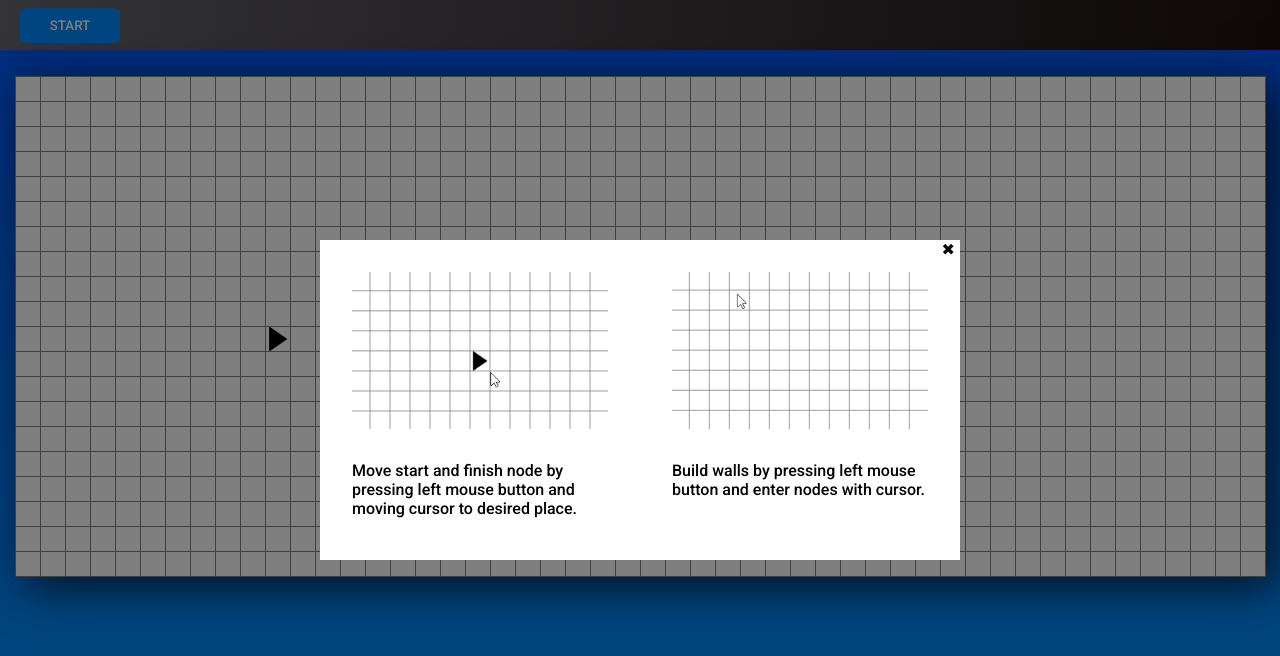
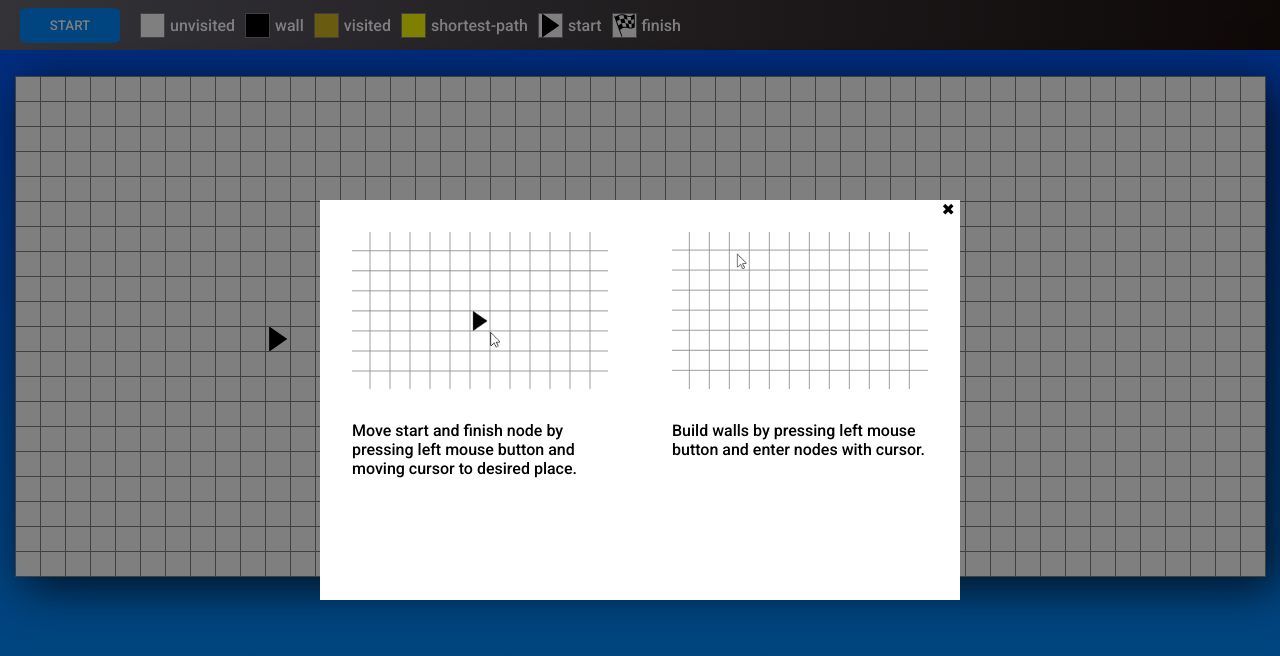
Before and after one commit to RRReact/Algorytmy, a React (Create React App) app: page / in a window 1280 px wide. Shown: the top 656 px of the page. Built offline with nearby package versions, Linux system fonts and the light colour scheme; the HTML template or start-up script is replaced by a standard one.

Commit message:
added legend

```diff
--- a/src/components/Controls/Controls.js
+++ b/src/components/Controls/Controls.js
@@ -1,4 +1,6 @@
 import React, { useState } from "react";
+
+import Legend from "../Legend/Legend";
 
 import {
   animate,
@@ -61,6 +63,7 @@ const Controls = ({
       <button className="start-button" onClick={handleStartOrResetClick}>
         {startOrReset === "start" ? "START" : "RESET"}
       </button>
+      <Legend />
       {/* <select name="" id="">
         <option defaultValue value="Dijkstra">
           Dijkstra
--- /dev/null
+++ b/src/components/Legend/Legend.css
@@ -0,0 +1,7 @@
+.legend-flex {
+  display: flex;
+  flex-direction: row;
+  color: white;
+  font-family: "Roboto", sans-serif;
+  margin-left: 10px;
+}
--- /dev/null
+++ b/src/components/Legend/Legend.js
@@ -0,0 +1,26 @@
+import React from "react";
+
+import LegendItem from "../LegendItem/LegendItem";
+
+import "./Legend.css";
+
+const Legend = () => {
+  const nodes = [
+    { type: "unvisited" },
+    { type: "wall" },
+    { type: "visited" },
+    { type: "shortest-path" },
+    { type: "start" },
+    { type: "finish" },
+  ];
+  return (
+    <div className="legend-flex">
+      {nodes.map((node) => {
+        const { type } = node;
+        return <LegendItem key={type} type={type} />;
+      })}
+    </div>
+  );
+};
+
+export default Legend;
--- /dev/null
+++ b/src/components/LegendItem/LegendItem.css
@@ -0,0 +1,13 @@
+.legend-item-flex {
+  margin-left: 10px;
+  display: flex;
+  align-items: center;
+}
+.legend-item {
+  width: 25px;
+  height: 25px;
+  border: 1px solid gray;
+}
+.legend-item-flex p {
+  margin-left: 5px;
+}
--- /dev/null
+++ b/src/components/LegendItem/LegendItem.js
@@ -0,0 +1,14 @@
+import React from "react";
+
+import "./LegendItem.css";
+
+const LegendItem = ({ type }) => {
+  return (
+    <div className="legend-item-flex">
+      <div className={`legend-item ${type}`}></div>
+      <p>{type}</p>
+    </div>
+  );
+};
+
+export default LegendItem;
--- a/src/components/Node/Node.css
+++ b/src/components/Node/Node.css
@@ -25,10 +25,12 @@ td {
   animation-play-state: running;
 }
 .start {
+  background-color: white;
   background-image: url(../../assets/start.svg);
   background-repeat: no-repeat;
 }
 .finish {
+  background-color: white;
   background-image: url(../../assets/finish.svg);
   background-repeat: no-repeat;
 }
--- a/src/components/Tutorial/Tutorial.css
+++ b/src/components/Tutorial/Tutorial.css
@@ -11,7 +11,7 @@
 .text {
   position: relative;
   width: 50%;
-  height: 40%;
+  height: 400px;
   background-color: white;
 }
 .close {
```
